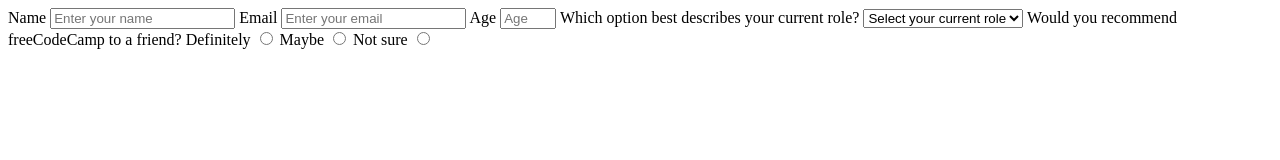
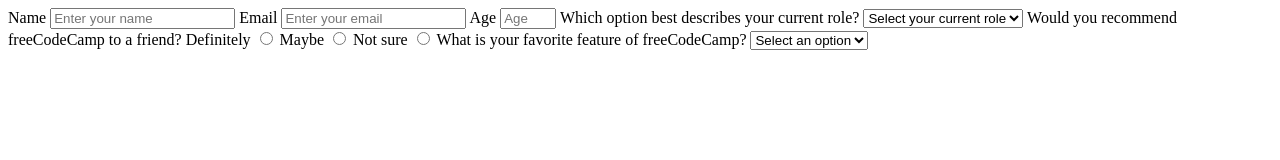
Before and after one commit to mohamed-abdelahi-haibelty/survey-form, a plain HTML site: page index.html in a window 1280 px wide. Drawn offline with Linux system fonts and the light colour scheme.

Commit message:
adding a second select

```diff
--- a/index.html
+++ b/index.html
@@ -23,7 +23,7 @@
                         <option value="Student">Student</option>
                         <option value="Full Time job">Full Time job</option>
                         <option value="Full Time learner">Full Time learner</option>
-                        <option value="prefer not to say">I prefer not to say</option>
+                        <option value="prefer not to say"> prefer not to say</option>
                         <option value="Other">Other</option>
                 </select>
                 <label for="">Would you recommend freeCodeCamp to a friend?</label>
@@ -33,6 +33,14 @@
                 <input type="radio" name="choice "  id="choice 2">
                 <label for="choice 3">Not sure</label>
                 <input type="radio" name="choice "  id="choice 3">
+                <label for="">What is your favorite feature of freeCodeCamp?</label>
+                <select name="" id="">
+                    <option value=""disabled selected>Select an option</option>
+                    <option value="Chalenges">Chalenges</option>
+                    <option value="Projects">Projects</option>
+                    <option value="Community">Community</option>
+                    <option value="Open source">Open source</option>
+            </select>
             </form>
         </div>
     </scetion>
```
